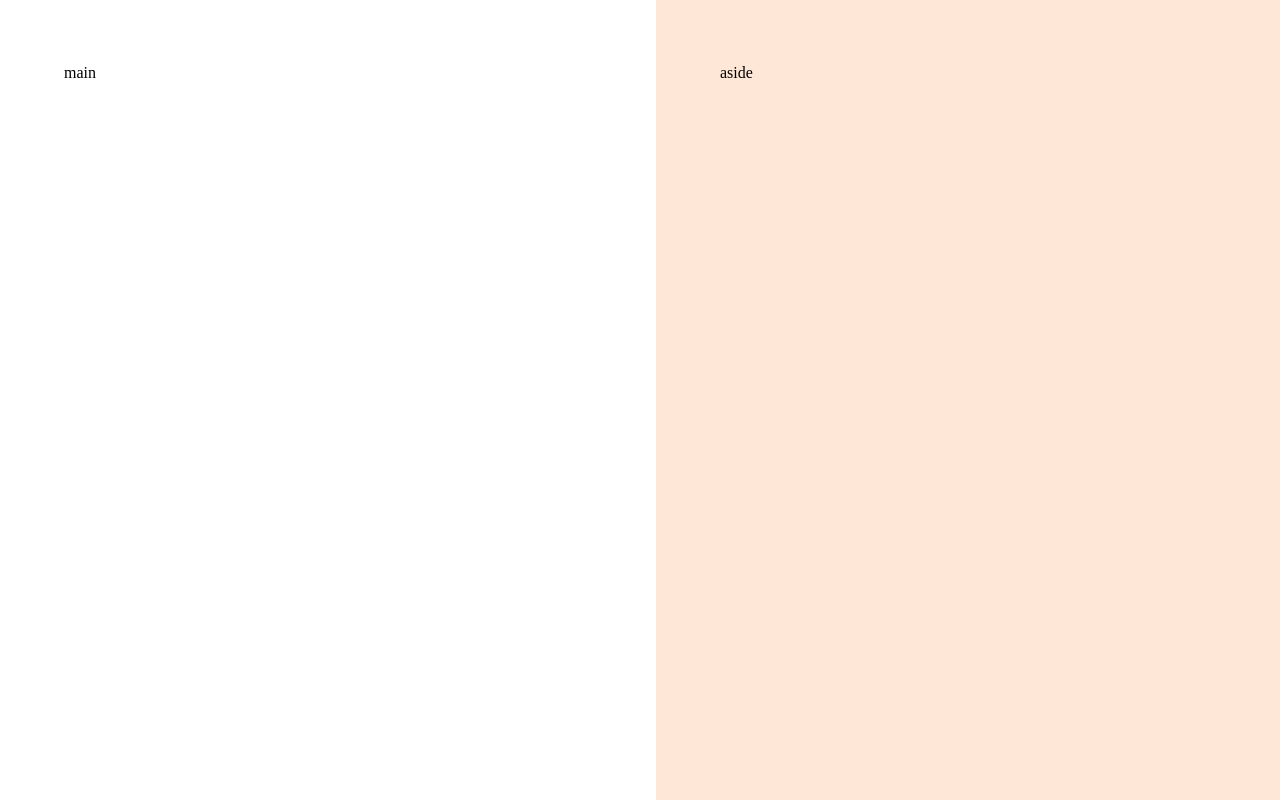
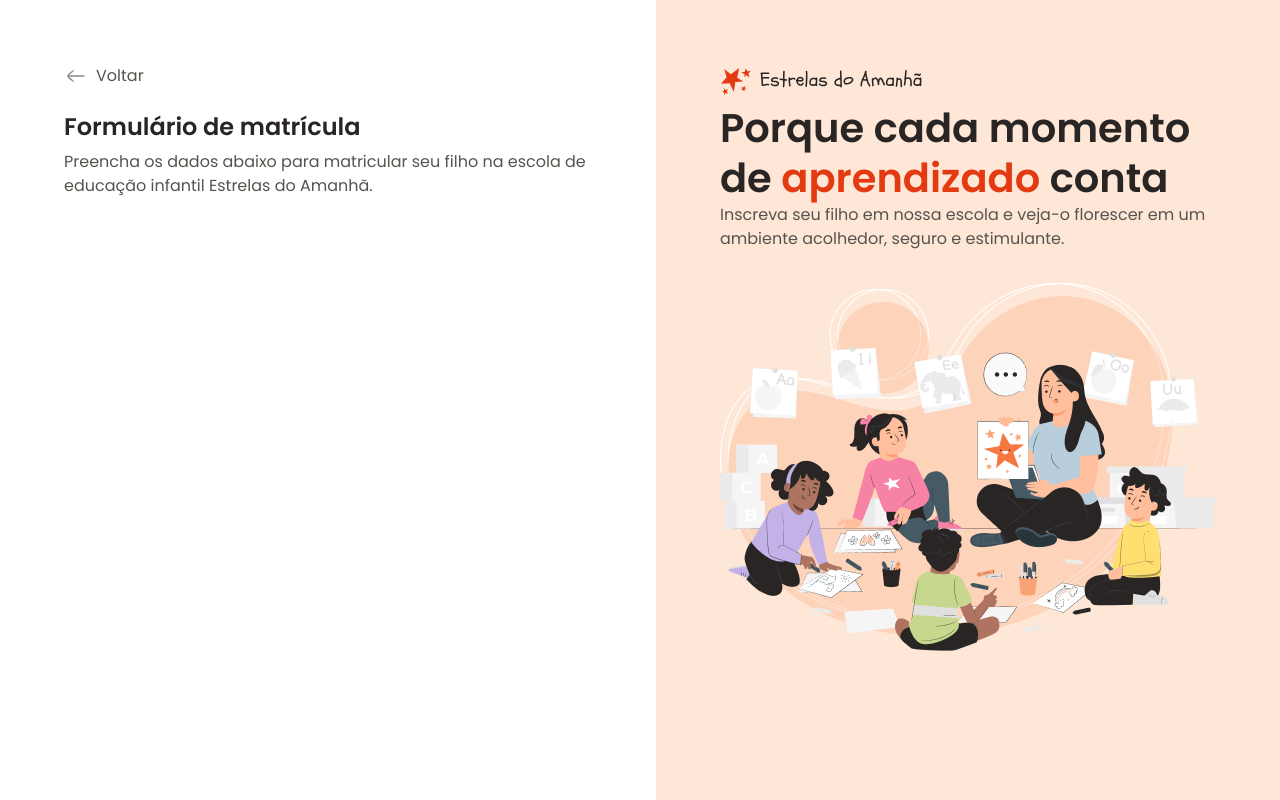
Before and after one commit to leokazuyukinagatani/formulario-matricula, a plain HTML site: page src/index.html in a window 1280 px wide. Drawn offline with Linux system fonts and the light colour scheme.

Commit message:
feat: conteudo aside e conteudo inicial main

```diff
--- a/src/index.html
+++ b/src/index.html
@@ -16,10 +16,31 @@
   <body>
     <div id="app">
       <main>
-        <div class="main-container">main</div>
+        <div class="main-container">
+          <div class="back">
+            <img src="assets/icons/arrow-left-02.svg" alt="" />
+            <span>Voltar</span>
+          </div>
+          <h1>Formulário de matrícula</h1>
+          <p>
+            Preencha os dados abaixo para matricular seu filho na escola de
+            educação infantil Estrelas do Amanhã.
+          </p>
+        </div>
       </main>
       <aside>
-        <div class="aside-container">aside</div>
+        <div class="aside-container">
+          <header>
+            <img src="assets/logo.svg" alt="" />
+            <h2>Porque cada momento de <span>aprendizado</span> conta</h2>
+            <p>
+              Inscreva seu filho em nossa escola e veja-o florescer em um
+              ambiente acolhedor, seguro e estimulante.
+            </p>
+          </header>
+
+          <img src="assets/Illustration.png" alt="" />
+        </div>
       </aside>
     </div>
   </body>
--- a/src/styles/global.css
+++ b/src/styles/global.css
@@ -44,4 +44,17 @@
 
 body {
   overflow: hidden;
+
+  font: var(--text);
+  color: var(--text-secondary);
 }
+
+h1,
+h2 {
+  color: var(--text-primary);
+}
+
+img {
+  max-width: 100%;
+  height: auto;
+}
--- a/src/styles/layout.css
+++ b/src/styles/layout.css
@@ -14,6 +14,18 @@ main {
     max-width: 33rem;
     margin-left: auto;
   }
+
+  & .back {
+    display: flex;
+    align-items: center;
+    gap: 0.5rem;
+    margin-bottom: 1.5rem;
+  }
+
+  & h1 {
+    font: 600 1.5rem/1.25 var(--font-family);
+    margin-bottom: 0.5rem;
+  }
 }
 
 aside {
@@ -22,5 +34,17 @@ aside {
 
   & .aside-container {
     max-width: 31rem;
+
+    & > img {
+      margin-top: 2rem;
+    }
+  }
+
+  & h2 {
+    font: 600 2.5rem/1.25 var(--font-family);
+    margint-bottom: 0.5rem;
+    & span {
+      color: var(--text-hightlight);
+    }
   }
 }
```
